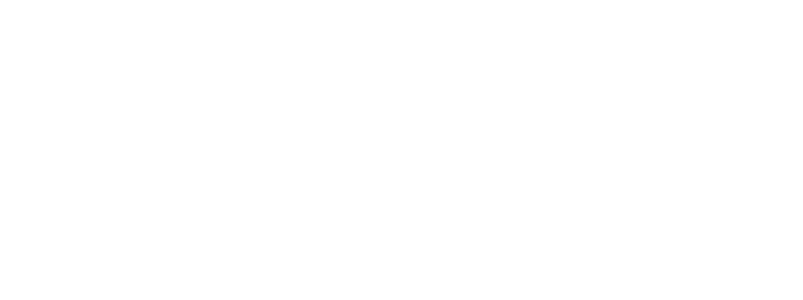
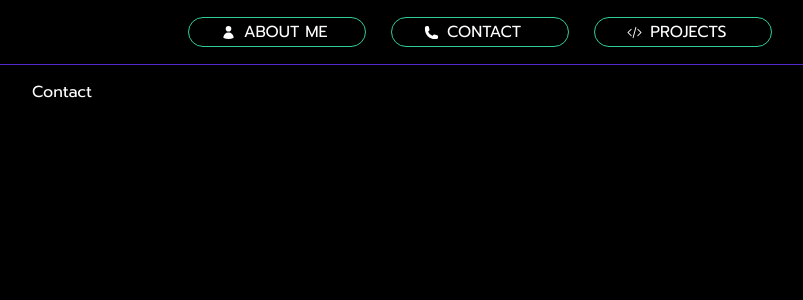
Before and after one commit to MateusRanzani/aboutMe, a React (Create React App) app: page /contact in a window 1280 px wide. Before the commit this address had no page. Shown: the top 300 px of the page, without its empty margins (160-963 px from the left). Built offline with nearby package versions, Linux system fonts and the light colour scheme; a web font is replaced by a local one.

Commit message:
Update Routes

```diff
--- a/public/index.html
+++ b/public/index.html
@@ -24,7 +24,7 @@
       work correctly both with client-side routing and a non-root public URL.
       Learn how to configure a non-root public URL by running `npm run build`.
     -->
-    <title>React App</title>
+    <title>Mateus Ranzani</title>
   </head>
   <body>
     <noscript>You need to enable JavaScript to run this app.</noscript>
--- a/src/App.tsx
+++ b/src/App.tsx
@@ -1,9 +1,8 @@
-import React, { useEffect, useState } from "react";
 import { BrowserRouter as Router, Routes, Route } from "react-router-dom";
-import { githubInterface } from "./interface/githubInterface";
 import Home from "./pages/Home";
 import Projects from "./pages/Projects";
-
+import AboutMe from "./pages/AboutMe";
+import Contact from "./pages/Contact";
 import "./styles/global.scss";
 
 function App() {
@@ -12,6 +11,8 @@
       <Routes>
         <Route path="/" element={<Home />} />
         <Route path="/projects" element={<Projects />} />
+        <Route path="/about_me" element={<AboutMe />} />
+        <Route path="/contact" element={<Contact />} />
       </Routes>
     </Router>
   );
--- a/src/components/MenuButtons/index.tsx
+++ b/src/components/MenuButtons/index.tsx
@@ -10,12 +10,13 @@
 interface buttonProps {
   textToButton: string;
   route: string
+  clickButton: (e: boolean) => void;
 }
 
 function MenuButton(props: buttonProps) {
   return (
     <Link to={`${props.route}`}>
-    <div className="menuButton">
+    <div className="menuButton" onClick={() => props.clickButton(true)}>
       {props.textToButton === "ABOUT ME" && (
         <UserIcon className="iconButtonMenu" />
       )}
--- a/src/components/MenuTopBar/index.tsx
+++ b/src/components/MenuTopBar/index.tsx
@@ -1,14 +1,42 @@
-import React from "react";
+import React, { useEffect, useState } from "react";
 import "./style.scss";
 import MenuButton from "../MenuButtons";
 
 function MenuTopBar() {
+  let [clickButton, setClickButton] = useState(false);
+
   return (
     <div className="menuTopBar">
-      <div className="menuTopBarArea">
-        <MenuButton textToButton="ABOUT ME" route="/about_me"/>
-        <MenuButton textToButton="CONTACT"  route="/contact"/>
-        <MenuButton textToButton="PROJECTS"  route="/projects"/>
+      <div className={clickButton ? "menuTopBarAreaTrue" : "menuTopBarArea"}>
+        {clickButton && (
+          <div
+            onClick={() => setClickButton(() => false)}
+            style={{ color: "white" }}
+          >
+            teste
+          </div>
+        )}
+        <MenuButton
+          textToButton="ABOUT ME"
+          route="/about_me"
+          clickButton={(e) => {
+            setClickButton(e);
+          }}
+        />
+        <MenuButton
+          textToButton="CONTACT"
+          route="/contact"
+          clickButton={(e) => {
+            setClickButton(e);
+          }}
+        />
+        <MenuButton
+          textToButton="PROJECTS"
+          route="/projects"
+          clickButton={(e) => {
+            setClickButton(e);
+          }}
+        />
       </div>
     </div>
   );
--- a/src/components/MenuTopBar/style.scss
+++ b/src/components/MenuTopBar/style.scss
@@ -23,6 +23,13 @@
   grid-template-columns: repeat(3, 1fr);
   grid-gap: 10px;
   grid-row-gap: 1em;
+
+
+}
+
+.menuTopBarAreaTrue {
+  @extend .menuTopBarArea;
+  grid-template-columns: repeat(4, 1fr);
 }
 
 @media (max-width: 500px) {
--- /dev/null
+++ b/src/pages/AboutMe.tsx
@@ -0,0 +1,20 @@
+import MenuTopBar from "../components/MenuTopBar";
+
+import "../styles/projects.scss";
+
+function AboutMe() {
+
+
+  return (
+    <div className="App">
+      <MenuTopBar />
+      <div className="bodyPageProjects">
+        <div className="listOfProjects">
+          About Me
+        </div>
+      </div>
+    </div>
+  );
+}
+
+export default AboutMe;
--- /dev/null
+++ b/src/pages/Contact.tsx
@@ -0,0 +1,20 @@
+import MenuTopBar from "../components/MenuTopBar";
+
+import "../styles/projects.scss";
+
+function Contact() {
+
+
+  return (
+    <div className="App">
+      <MenuTopBar />
+      <div className="bodyPageProjects">
+        <div className="listOfProjects">
+         Contact
+        </div>
+      </div>
+    </div>
+  );
+}
+
+export default Contact;
```
Also changed, not shown: 1 other file (tests, documents, lock files or other folders).
